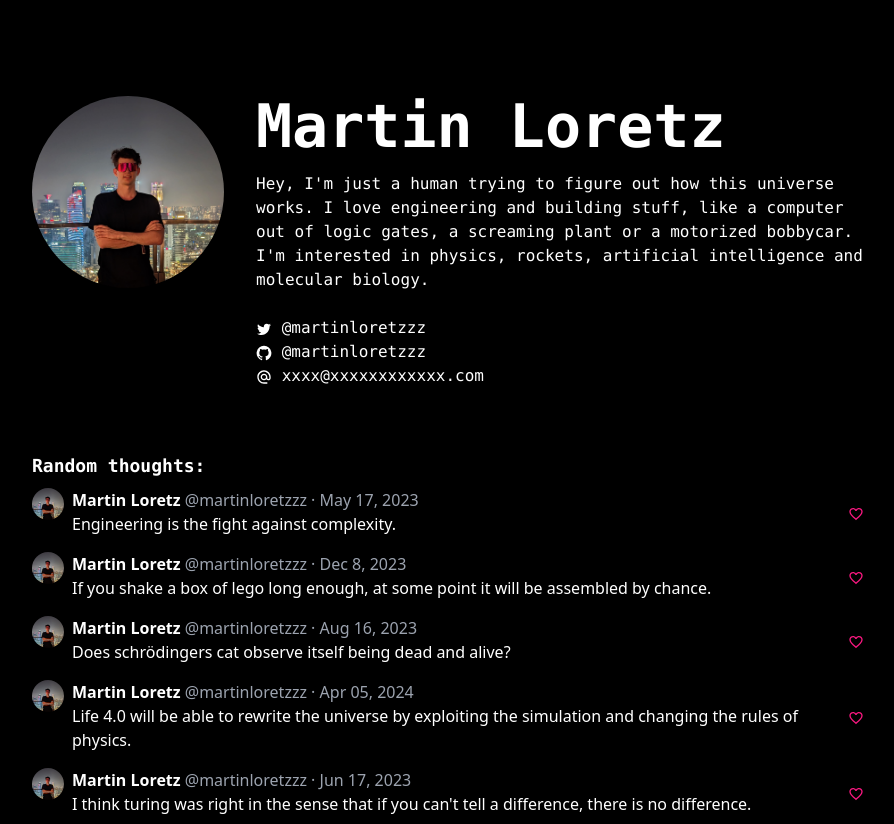
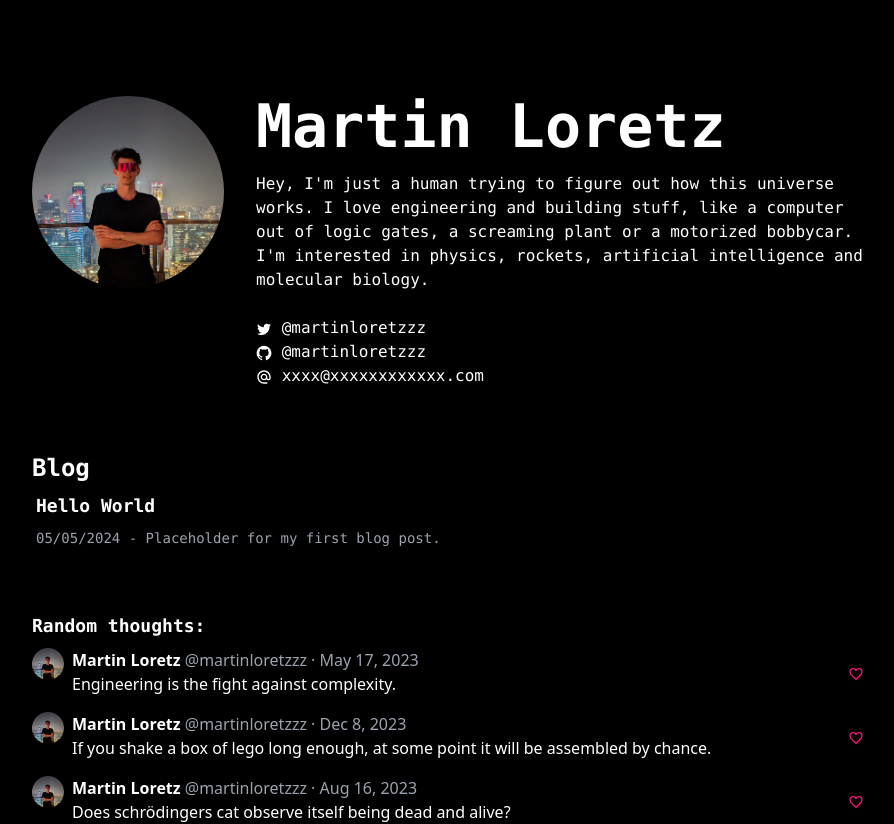
Before and after one commit to martinloretzzz/martinloretz-dot-com, a Next.js app: page / in a window 1280 px wide. Shown: the top 824 px of the page, without its empty margins (192-1086 px from the left). Built offline with nearby package versions, Linux system fonts and the light colour scheme.

Commit message:
Add blog using mdx

```diff
--- /dev/null
+++ b/app/blog/[slug]/page.tsx
@@ -0,0 +1,46 @@
+import { PostMetadata } from "@/app/components/blog-post-preview";
+import blogPosts from "@/app/content/blog.json";
+import HelloWorldBlogPost from "@/app/content/blog/hello-world.mdx";
+import type { Metadata } from "next";
+
+// TODO dynamically load the posts and remove this map
+const postMap: Record<string, any> = {
+	"hello-world": <HelloWorldBlogPost />,
+};
+
+const getBlogPost = (slug: string): PostMetadata | undefined => {
+	return blogPosts.find((post) => post.slug === slug);
+};
+
+export async function generateMetadata({ params }: { params: { slug: string } }): Promise<Metadata> {
+	const metadata = getBlogPost(params.slug);
+	if (metadata === undefined) return {};
+	const { title, description } = metadata;
+
+	return { title, description };
+}
+
+export async function generateStaticParams() {
+	return blogPosts.map((post) => ({ slug: post.slug }));
+}
+
+export default async function Page({ params }: { params: { slug: string } }) {
+	const metadata = getBlogPost(params.slug);
+	if (metadata === undefined) {
+		return <p>No Blog post for {params.slug} found!</p>;
+	}
+	const Post = postMap[metadata.slug];
+	if (Post === undefined) throw Error("BlogPost missing in import map");
+
+	return (
+		<>
+			<div className="b-4">
+				<a className="hover:text-cyan-500" href="/">
+					Back to main page
+				</a>
+			</div>
+			{metadata.date}
+			<div className="prose dark:prose-invert prose-zinc max-w-none">{Post}</div>
+		</>
+	);
+}
--- /dev/null
+++ b/app/components/blog-post-preview.tsx
@@ -0,0 +1,20 @@
+import { FC } from "react";
+
+export interface PostMetadata {
+	slug: string;
+	date: string;
+	author: string;
+	title: string;
+	description: string;
+}
+
+export const BlogPostPreview: FC<PostMetadata> = ({ slug, date, author, title, description }) => {
+	return (
+		<a className="pl-1 group" href={`/blog/${slug}`}>
+			<h3 className="text-lg head font-bold pb-2 group-hover:text-cyan-500">{title}</h3>
+			<p className="text-sm text-gray-400 group-hover:text-gray-500">
+				{date} - {description}
+			</p>
+		</a>
+	);
+};
--- /dev/null
+++ b/app/content/blog.json
@@ -0,0 +1,9 @@
+[
+	{
+		"slug": "hello-world",
+		"date": "05/05/2024",
+		"author": "Martin Loretz",
+		"title": "Hello World",
+		"description": "Placeholder for my first blog post."
+	}
+]
--- /dev/null
+++ b/app/content/blog/hello-world.mdx
@@ -0,0 +1,5 @@
+# Hello World
+
+Placeholder for my first blog post.
+This post is written in markdown.
+Check out the source of this website at [github.com/martinloretzzz/martinloretz-dot-com](https://github.com/martinloretzzz/martinloretz-dot-com)
--- a/app/page.tsx
+++ b/app/page.tsx
@@ -1,4 +1,6 @@
+import blogPosts from "@/app/content/blog.json";
 import { AboutSection } from "./components/abount";
+import { BlogPostPreview } from "./components/blog-post-preview";
 import { Project } from "./components/project";
 import { ReadingListSection } from "./components/reading-list";
 import { Tweet } from "./components/tweet";
@@ -10,6 +12,14 @@ export default function Home() {
 	return (
 		<div className="flex flex-col space-y-16">
 			<AboutSection />
+			<div>
+				<h2 className="text-2xl head font-bold pb-2">Blog</h2>
+				<div className="flex flex-col space-y-4">
+					{blogPosts.map((post) => (
+						<BlogPostPreview key={post.slug} {...post} />
+					))}
+				</div>
+			</div>
 			<div>
 				<h2 className="text-lg head font-bold pb-2">Random thoughts:</h2>
 				<div className="flex flex-col space-y-4">
--- /dev/null
+++ b/mdx-components.tsx
@@ -0,0 +1,5 @@
+import type { MDXComponents } from "mdx/types";
+
+export const useMDXComponents = (components: MDXComponents): MDXComponents => {
+	return { ...components };
+};
--- a/next.config.mjs
+++ b/next.config.mjs
@@ -1,4 +1,10 @@
+import createMDX from "@next/mdx";
+
 /** @type {import('next').NextConfig} */
-const nextConfig = {};
+const nextConfig = {
+	pageExtensions: ["js", "jsx", "md", "mdx", "ts", "tsx"],
+};
 
-export default nextConfig;
+const withMDX = createMDX({});
+
+export default withMDX(nextConfig);
--- a/tailwind.config.ts
+++ b/tailwind.config.ts
@@ -10,11 +10,10 @@ const config: Config = {
 		extend: {
 			backgroundImage: {
 				"gradient-radial": "radial-gradient(var(--tw-gradient-stops))",
-        "gradient-conic":
-          "conic-gradient(from 180deg at 50% 50%, var(--tw-gradient-stops))",
+				"gradient-conic": "conic-gradient(from 180deg at 50% 50%, var(--tw-gradient-stops))",
 			},
 		},
 	},
-  plugins: [],
+	plugins: [require("@tailwindcss/typography")],
 };
 export default config;
```
Also changed, not shown: package.json (+10 -5 lines), 1 other file (tests, documents, lock files or other folders). Lines whose indentation alone changed are shown as unchanged.
